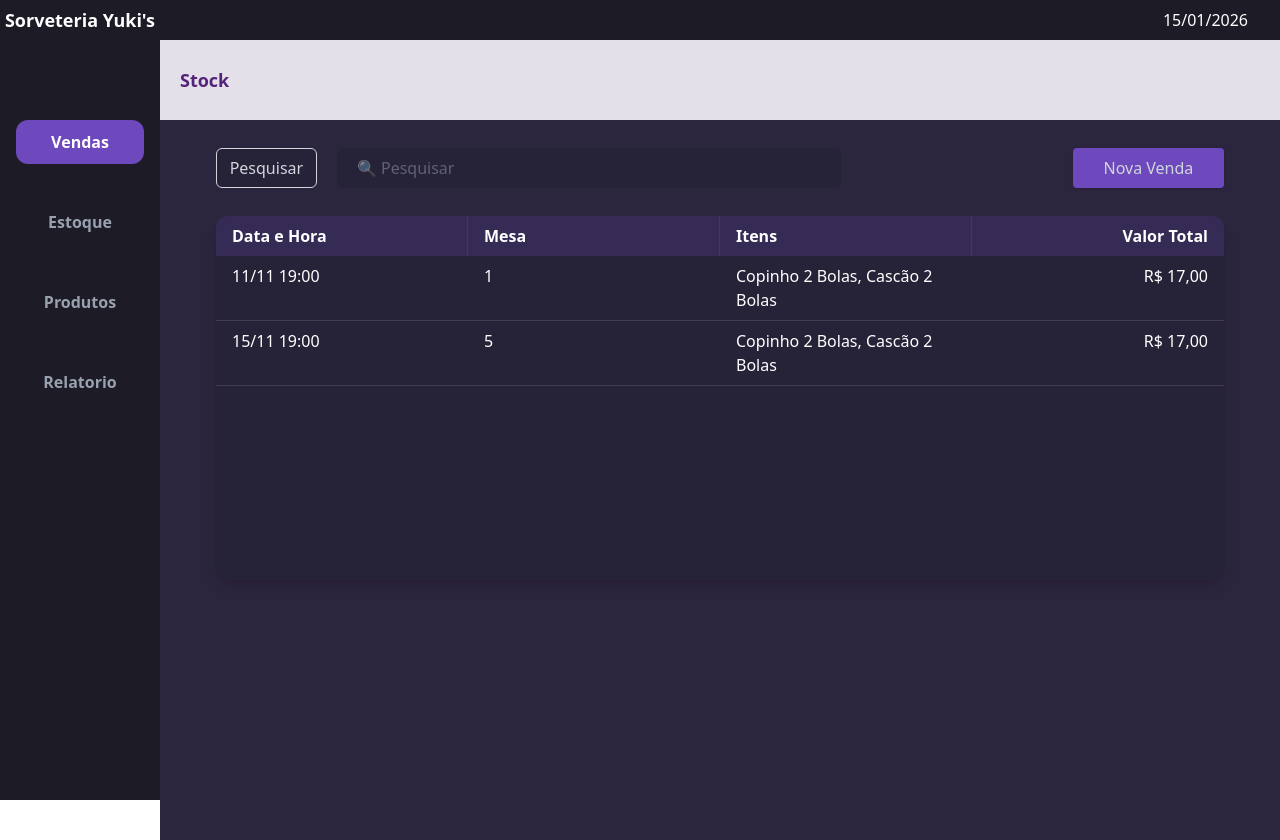
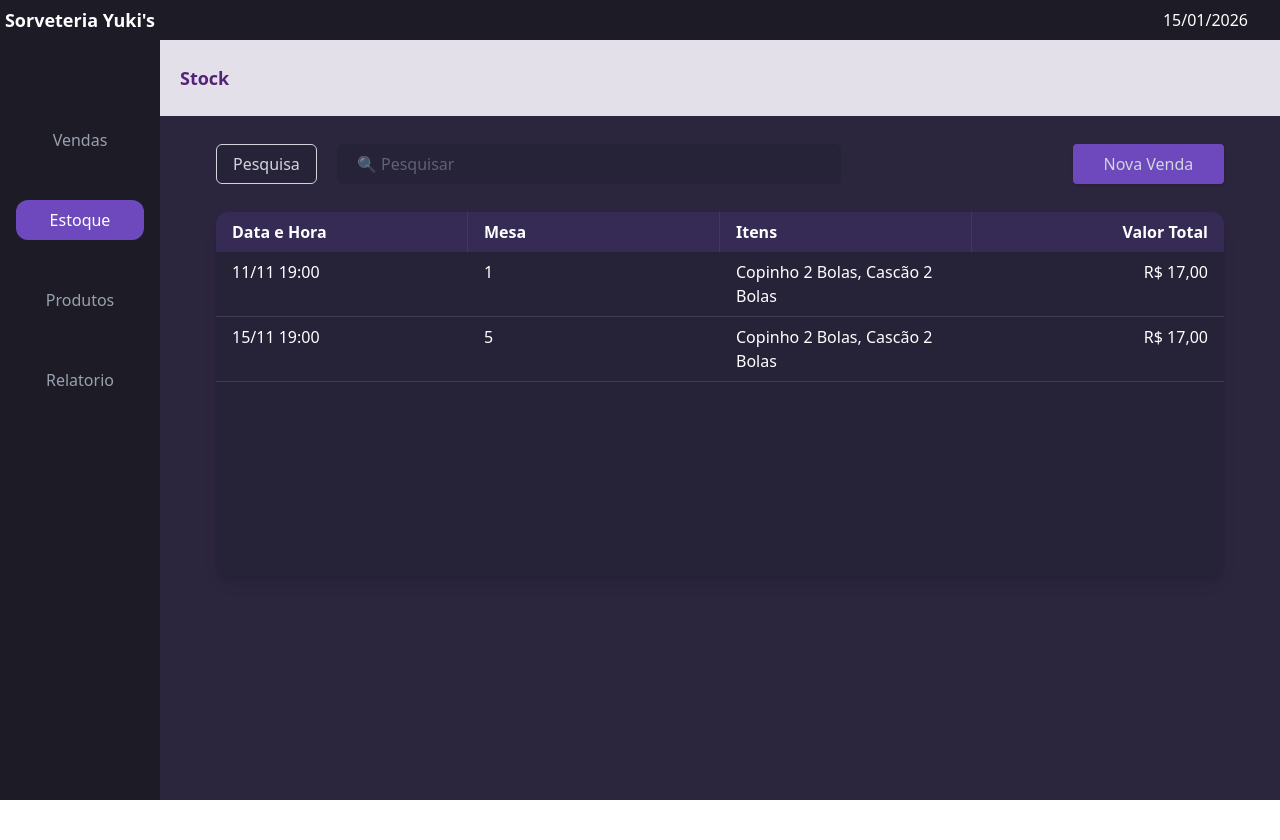
Before and after one commit to DiogoYudi/IceCreamStoreProject, a React (Vite) app in the folder IceCreamStoreUI/: page /Stock in a window 1280 px wide. After the commit the page ends 800 px from the top, so only its background shows below. Built offline with nearby package versions, Linux system fonts and the light colour scheme.

Commit message:
fix: correct sidebar active menu and adjust sales/stock layout

```diff
--- a/IceCreamStoreUI/src/components/Sale.jsx
+++ b/IceCreamStoreUI/src/components/Sale.jsx
@@ -1,6 +1,6 @@
 function Sale() {
   return (
-    <div className="ml-0 md:ml-40 h-screen bg-purple-backgroundbody flex flex-col">
+    <div className="ml-0 md:ml-40 h-[calc(100vh-40px)] bg-purple-backgroundbody flex flex-col">
       <div className="bg-gray-backgroundbody h-[10%] flex items-center pl-5">
         <h1 className="text-purple-950 font-bold text-lg opacity-85">Vendas</h1>
       </div>
--- a/IceCreamStoreUI/src/components/Sidebar.jsx
+++ b/IceCreamStoreUI/src/components/Sidebar.jsx
@@ -1,28 +1,41 @@
-import { useState } from "react";
+import { NavLink } from "react-router-dom";
 
-function Sidebar(){
-    const [activeItem, setActiveItem] = useState('Vendas');
+function Sidebar() {
+  const menuItems = [
+    { name: "Vendas", href: "/" },
+    { name: "Estoque", href: "/Stock" },
+    { name: "Produtos", href: "/Product" },
+    { name: "Relatorio", href: "/SaleReport" },
+  ];
 
-    const menuItems = [
-        { name: 'Vendas', href:'/'},
-        { name: 'Estoque', href:'/Stock'},
-        { name: 'Produtos', href:'/Product'},
-        { name: 'Relatorio', href:'/SaleReport'},
-    ];
-    return(
-        <div className="fixed top-0 left-0 h-screen w-40 bg-black-changed transition-transform duration-300 ease-in-out z-50">
+  return (
+    <div className="fixed top-0 left-0 h-screen w-40 bg-black-changed z-50">
       <div className="h-10 flex justify-center items-center">
-                <a href="/" className="font-bold text-white text-lg">Sorveteria Yuki's</a>
+        <NavLink to="/" className="font-bold text-white text-lg">
+          Sorveteria Yuki's
+        </NavLink>
       </div>
-            <div className="pt-20 flex flex-col gap-10 justify-center items-center">
+
+      <div className="pt-20 flex flex-col gap-10 items-center">
         {menuItems.map((item) => (
-                    <div className="font-semibold text-center content-center w-[80%] h-10">
-                        <a href={item.href} onClick={() => setActiveItem(item.name)} className={`w-full flex items-center justify-center py-2.5 rounded-xl transition-all duration-200 group hover:bg-purple-optionshover ${activeItem === item.name ? 'bg-purple-options text-white text-md' : ' text-gray-400 text-md'}`}>{item.name}</a>
-                    </div>
+          <NavLink
+            key={item.name}
+            to={item.href}
+            className={({ isActive }) =>
+              `w-[80%] h-10 flex items-center justify-center rounded-xl transition-all duration-200
+              ${
+                isActive
+                  ? "bg-purple-options text-white"
+                  : "text-gray-400 hover:bg-purple-optionshover"
+              }`
+            }
+          >
+            {item.name}
+          </NavLink>
         ))}
       </div>
     </div>
-    )
+  );
 }
 
-export default Sidebar
+export default Sidebar;
--- a/IceCreamStoreUI/src/components/Stock.jsx
+++ b/IceCreamStoreUI/src/components/Stock.jsx
@@ -1,13 +1,13 @@
 function Stock() {
   return (
-    <div className="ml-0 md:ml-40 h-screen bg-purple-backgroundbody flex flex-col">
+    <div className="ml-0 md:ml-40 h-[calc(100vh-40px)] bg-purple-backgroundbody flex flex-col">
       <div className="bg-gray-backgroundbody h-[10%] flex items-center pl-5">
         <h1 className="text-purple-950 font-bold text-lg opacity-85">Stock</h1>
       </div>
       <div className="flex flex-col items-center pt-7 gap-7 relative">
         <div className="flex w-[90%] h-10 justify-between">
           <button className="bg-purple-items border w-[10%] text-gray-300 rounded-md cursor-pointer">
-            Pesquisar
+            Pesquisa
           </button>
           <input
             type="text"
```
Lines whose indentation alone changed are shown as unchanged.
